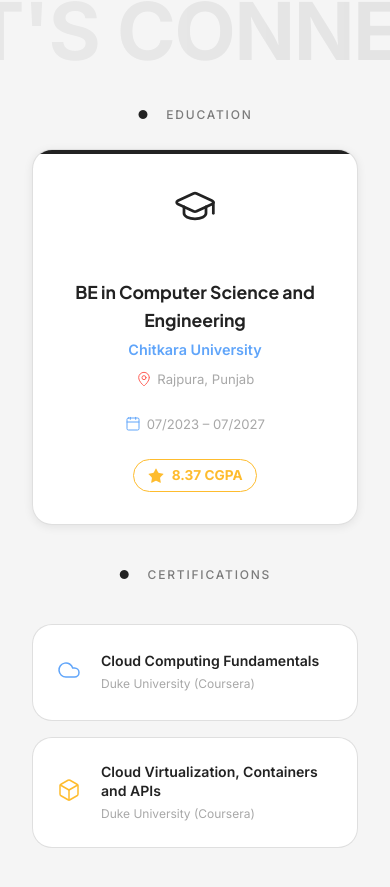
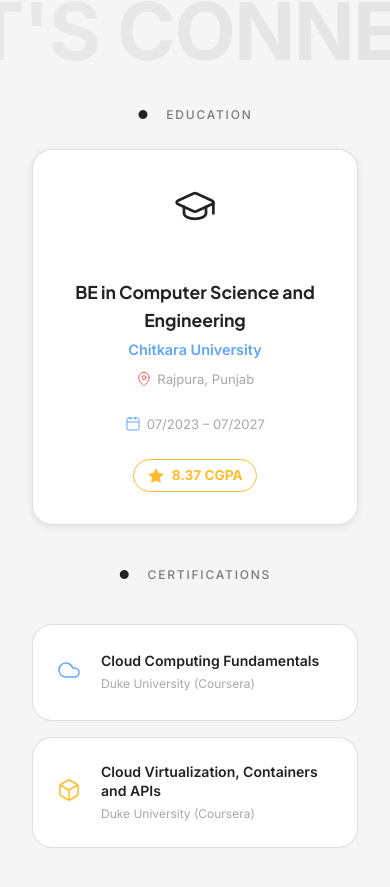
Before and after one commit to fearsomecity/port_adi, a React (Vite) app: page / in a window 390 px wide. Shown: the part 8465-9352 px from the top of the page. Built offline with nearby package versions, Linux system fonts and the light colour scheme.

Commit message:
some changes

```diff
--- a/src/styles/Contact.css
+++ b/src/styles/Contact.css
@@ -199,15 +199,7 @@
   border: 1.5px solid rgba(255, 255, 255, 0.25);
 }
 
-.edu-card::before {
-  content: "";
-  position: absolute;
-  left: 0;
-  top: 0;
-  bottom: 0;
-  width: 5px;
-  background: var(--primary);
-}
+
 
 .edu-icon {
   font-size: 2.5rem;
@@ -329,13 +321,7 @@
     text-align: center;
   }
 
-  .edu-card::before {
-    left: 0;
-    right: 0;
-    bottom: auto;
-    width: auto;
-    height: 4px;
-  }
+
 
   .edu-meta {
     justify-content: center;
```
